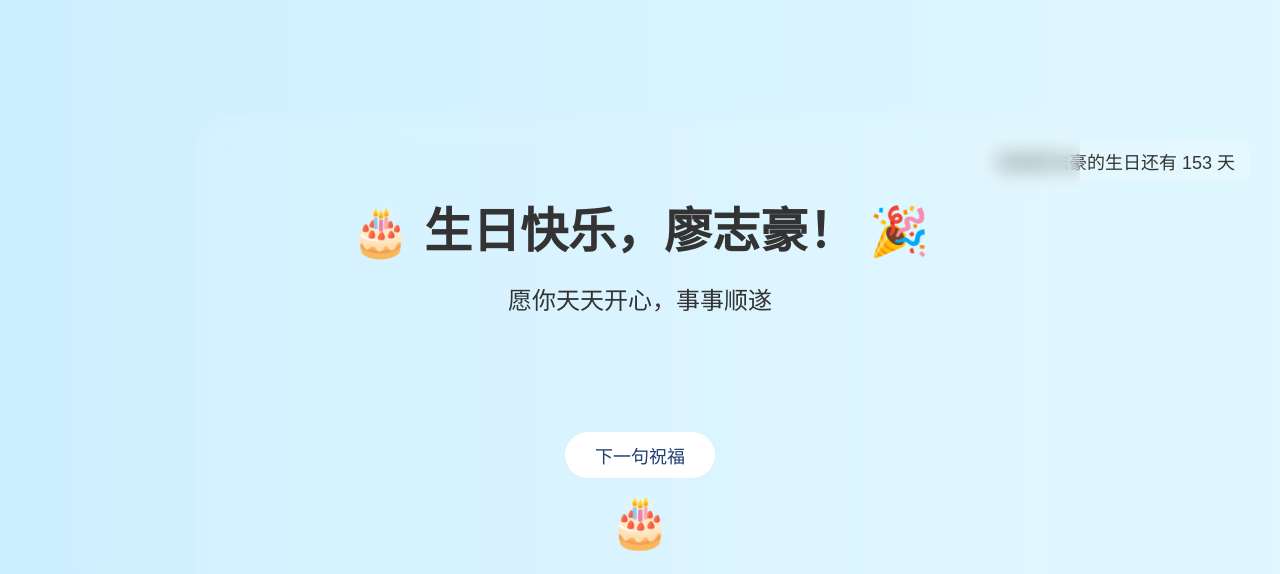
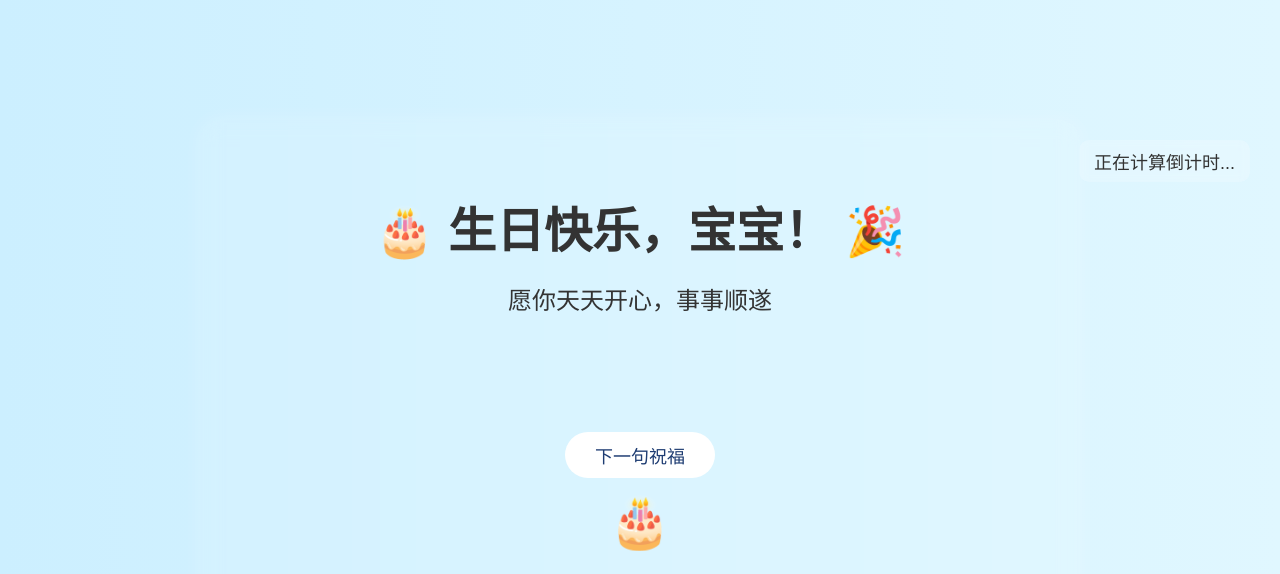
Before and after one commit to ygh256/happy_birthday, a plain HTML site: page index.html in a window 1280 px wide. Shown: the top 574 px of the page. Drawn offline with Linux system fonts and the light colour scheme.

Commit message:
Update index.html

```diff
--- a/index.html
+++ b/index.html
@@ -3,7 +3,7 @@
 <html lang="zh-CN">
 <head>
   <meta charset="UTF-8">
-  <title>生日快乐，廖志豪！</title>
+  <title>生日快乐，宝宝</title>
   <style>
     body {
       margin: 0;
@@ -113,12 +113,12 @@
   <div class="countdown" id="countdown">正在计算倒计时...</div>
 
   <div class="container">
-    <h1>🎂 生日快乐，廖志豪！ 🎉</h1>
+    <h1>🎂 生日快乐，宝宝！ 🎉</h1>
     <div id="message" class="message"></div>
     <button onclick="nextMessage()">下一句祝福</button>
     <div class="cake">🎂</div>
     <div class="photo">
-      <img src="https://pic.616pic.com/ys_bnew_img/00/31/09/OSKnTIfefU.jpg" alt="蛋糕" width="720" height="750">
+      <img src="	https://bpic.588ku.com/element_pic/23/04/25/ee03e0…7d6d06f35f4b8fbec9497907.png!/fw/300/unsharp/true" alt="蛋糕" width="720" height="750">
     </div>
   </div>
 
@@ -129,12 +129,11 @@
   <script>
     const messages = [
       "愿你天天开心，事事顺遂",
-      "学习越来越好，考试科科满意",
-      "愿你此生尽兴，赤诚善良，永不彷徨！",
-      "今天是你的节日，愿你心情如彩虹般缤纷！",
-      "愿你被世界温柔以待，也愿你成为自己的太阳！",
-      "愿你今后的日子比诗还美，梦还甜！",
-      "廖志豪，生日快乐！愿你在每个平凡的日子都能闪闪发光～"
+      "愿我们年年有今日，岁岁有今朝",
+      "愿你的每个愿望都能实现，每一天都充满欢笑与阳光！",
+      "新的一岁，愿所有美好如期而至，所有幸运不期而遇！",
+      "祝你生日快乐，健康平安，心想事成，万事如意！",
+
     ];
     let index = 0;
     const messageEl = document.getElementById('message');
@@ -156,7 +155,6 @@
       }
       const diffTime = targetDate - today;
       const diffDays = Math.ceil(diffTime / (1000 * 60 * 60 * 24));
-      document.getElementById("countdown").textContent = `距离廖志豪的生日还有 ${diffDays} 天`;
     }
     function generateBalloons() {
       const colors = ["#ff6b6b", "#ffd93d", "#6bcf63", "#4d96ff", "#d66efd"];
```
